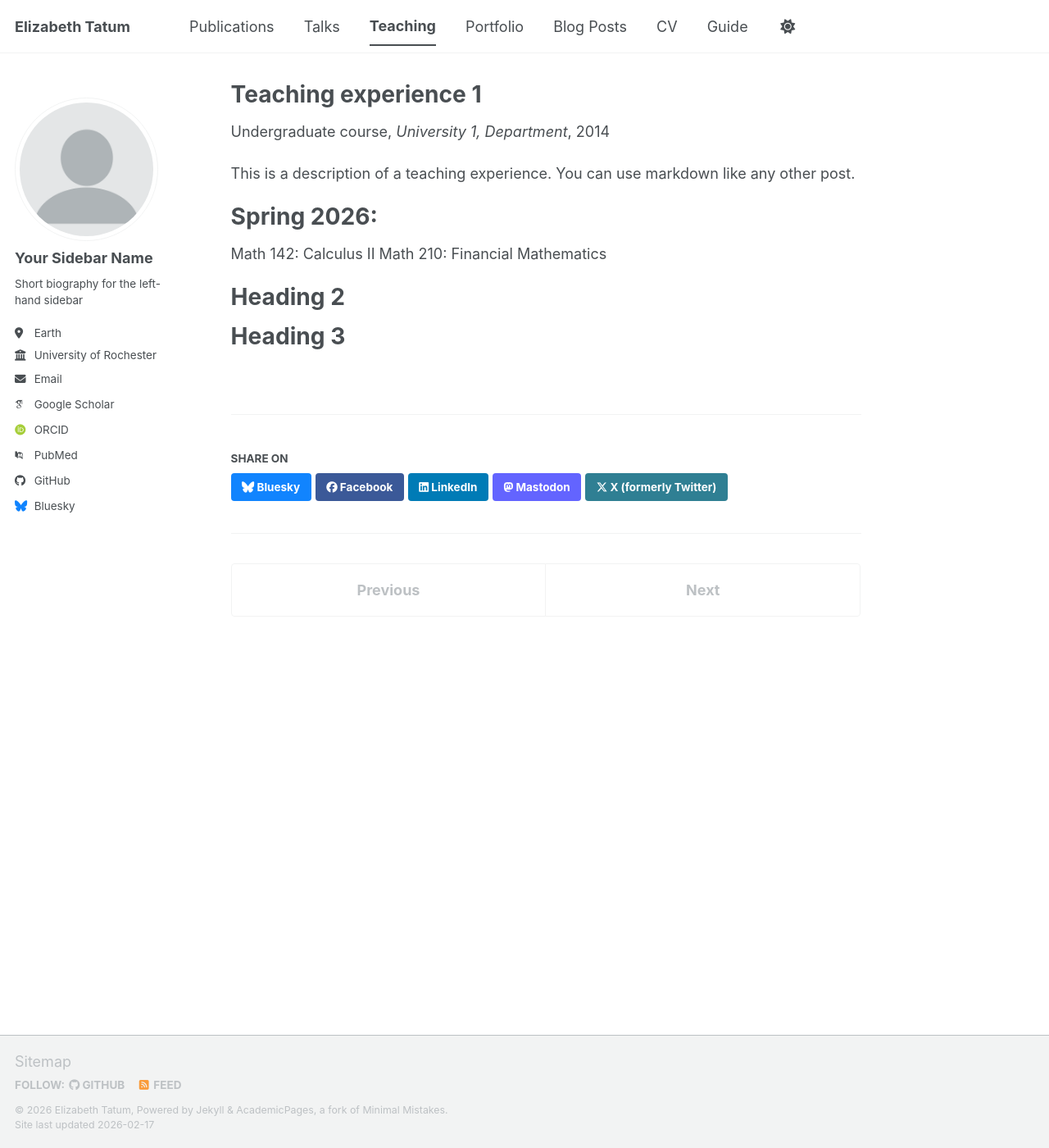
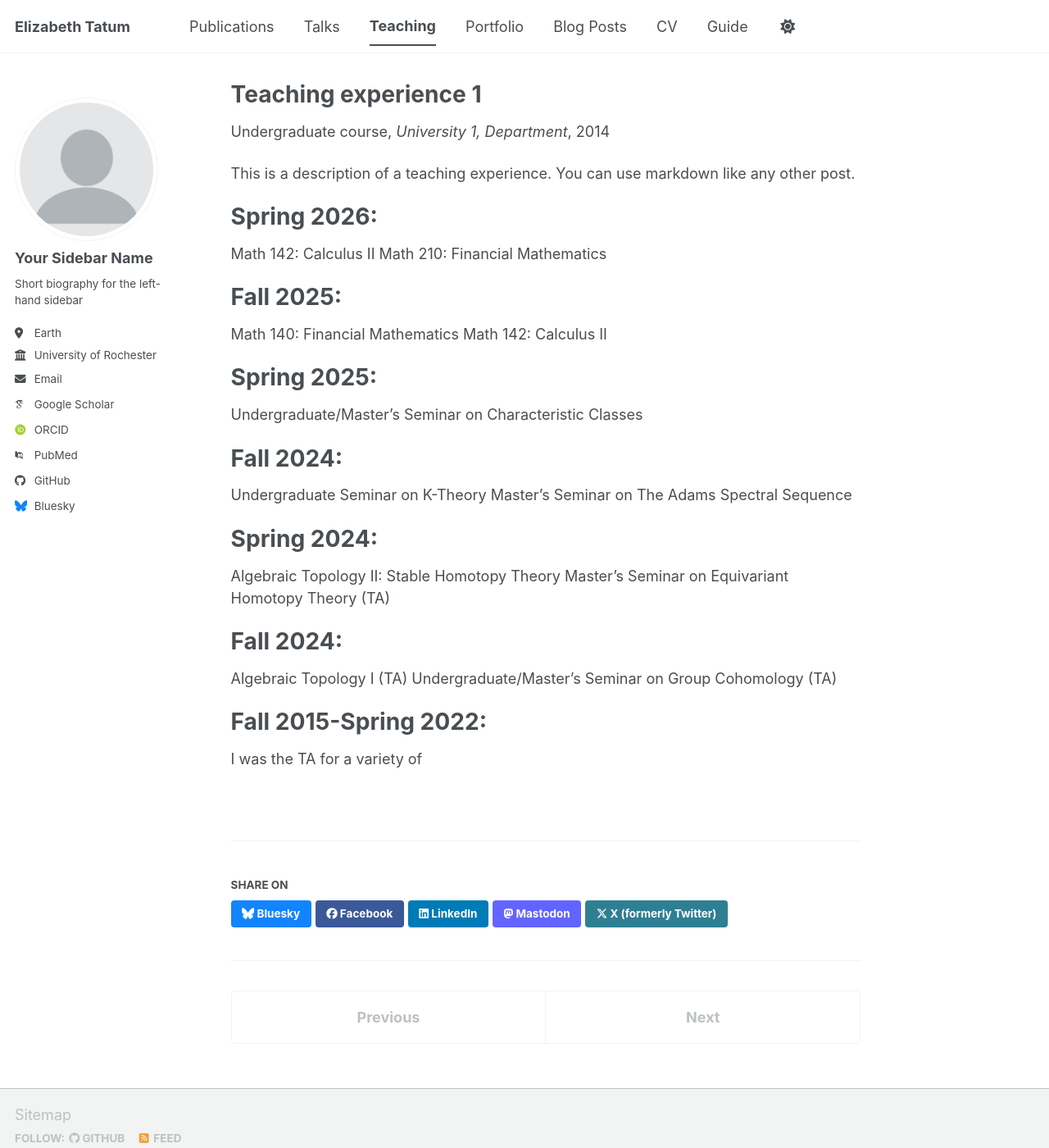
Before and after one commit to elizabeth-tatum/Elizabeth-tatum.github.io, a Jekyll site: the page built from _teaching/2014-spring-teaching-1.md, in a window 1280 px wide and 1400 px high. Shown: the whole window at 82% size. Built offline with Jekyll 4.4.1, drawn with Linux system fonts in a browser that asks for light colours; some web fonts are replaced; a script bundle is joined from its source files by our own code; library files that are not in the unit come from our copies.

Commit message:
Update 2014-spring-teaching-1.md

```diff
--- a/_teaching/2014-spring-teaching-1.md
+++ b/_teaching/2014-spring-teaching-1.md
@@ -15,8 +15,30 @@ Spring 2026:
 Math 142: Calculus II
 Math 210: Financial Mathematics
 
-Heading 2
+Fall 2025:
 ======
+Math 140: Financial Mathematics
+Math 142: Calculus II
 
-Heading 3
+Spring 2025:
 ======
+Undergraduate/Master's Seminar on Characteristic Classes
+
+Fall 2024:
+======
+Undergraduate Seminar on K-Theory
+Master's Seminar on The Adams Spectral Sequence
+
+Spring 2024:
+======
+Algebraic Topology II: Stable Homotopy Theory
+Master's Seminar on Equivariant Homotopy Theory (TA)
+
+Fall 2024:
+======
+Algebraic Topology I (TA)
+Undergraduate/Master's Seminar on Group Cohomology (TA)
+
+Fall 2015-Spring 2022:
+======
+I was the TA for a variety of
```
